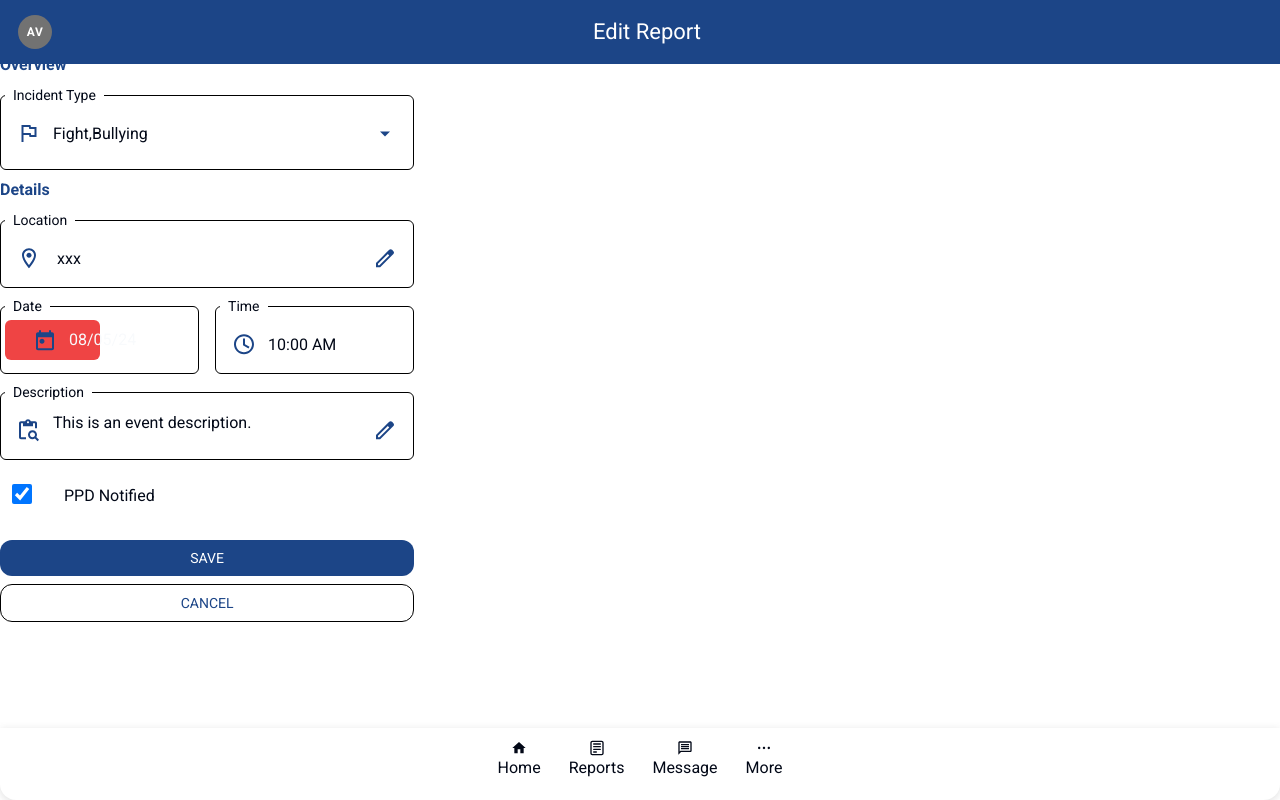
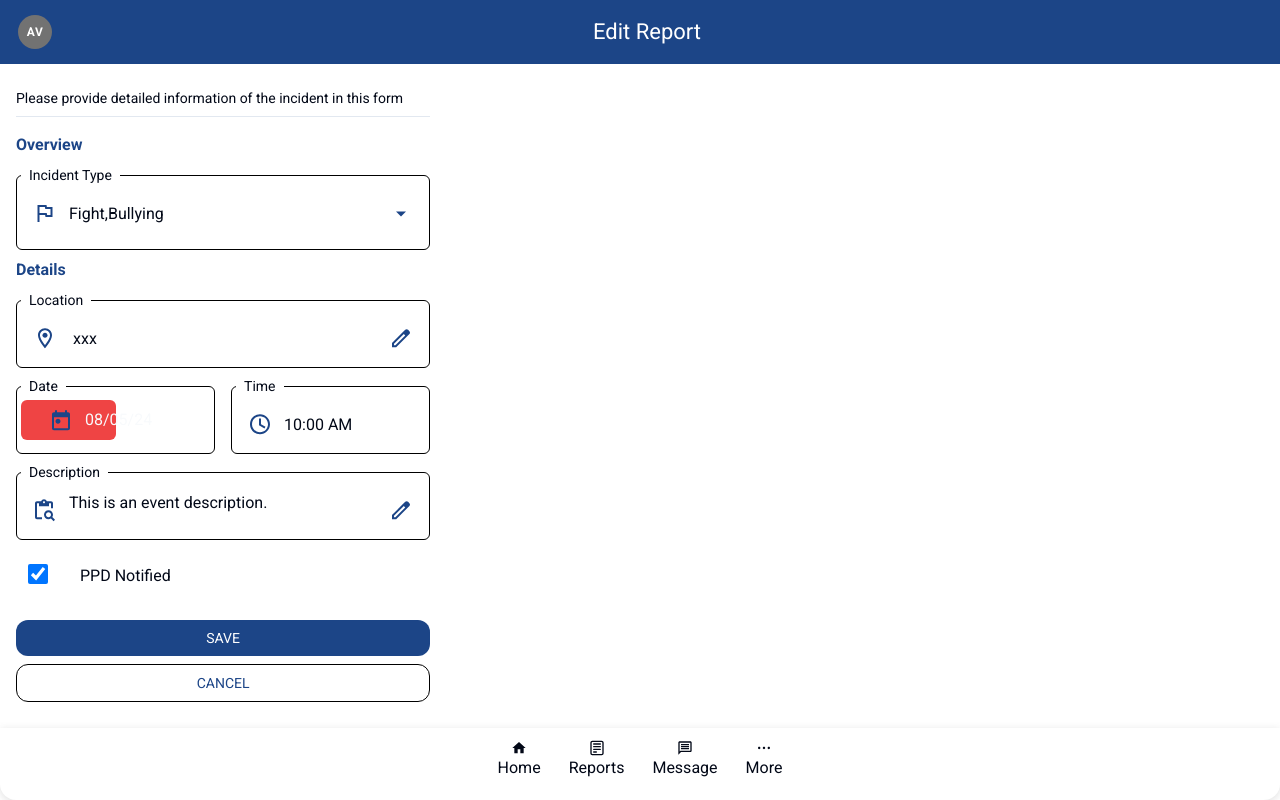
Before and after one commit to Philly-Truce/phillytruce-pwa, a Next.js app: page /edit in a window 1280 px wide. Built offline with nearby package versions, Linux system fonts and the light colour scheme.

Commit message:
formatted create report page

```diff
--- a/src/components/create-report/report-form.tsx
+++ b/src/components/create-report/report-form.tsx
@@ -23,7 +23,7 @@ const ReportForm: React.FC<Report> = ({ report }) => {
   const [saveEnable, setSaveEnable] = useState<boolean>(false);
 
   return (
-    <div>
+    <div className="pt-20 px-4">
       <p className="text-sm py-2">
         Please provide detailed information of the incident in this form
       </p>
```
Also changed, not shown: src/components/create-report/overview-field.tsx (+7 -10 lines).
